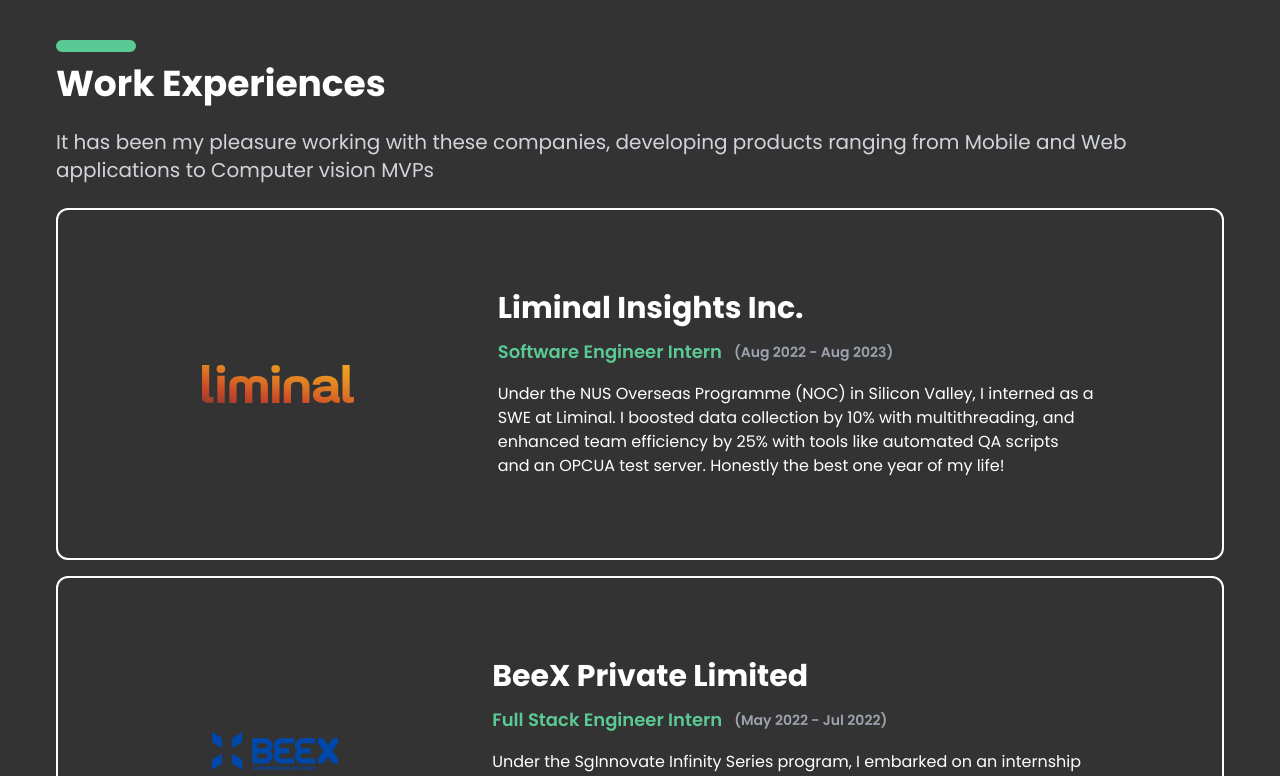
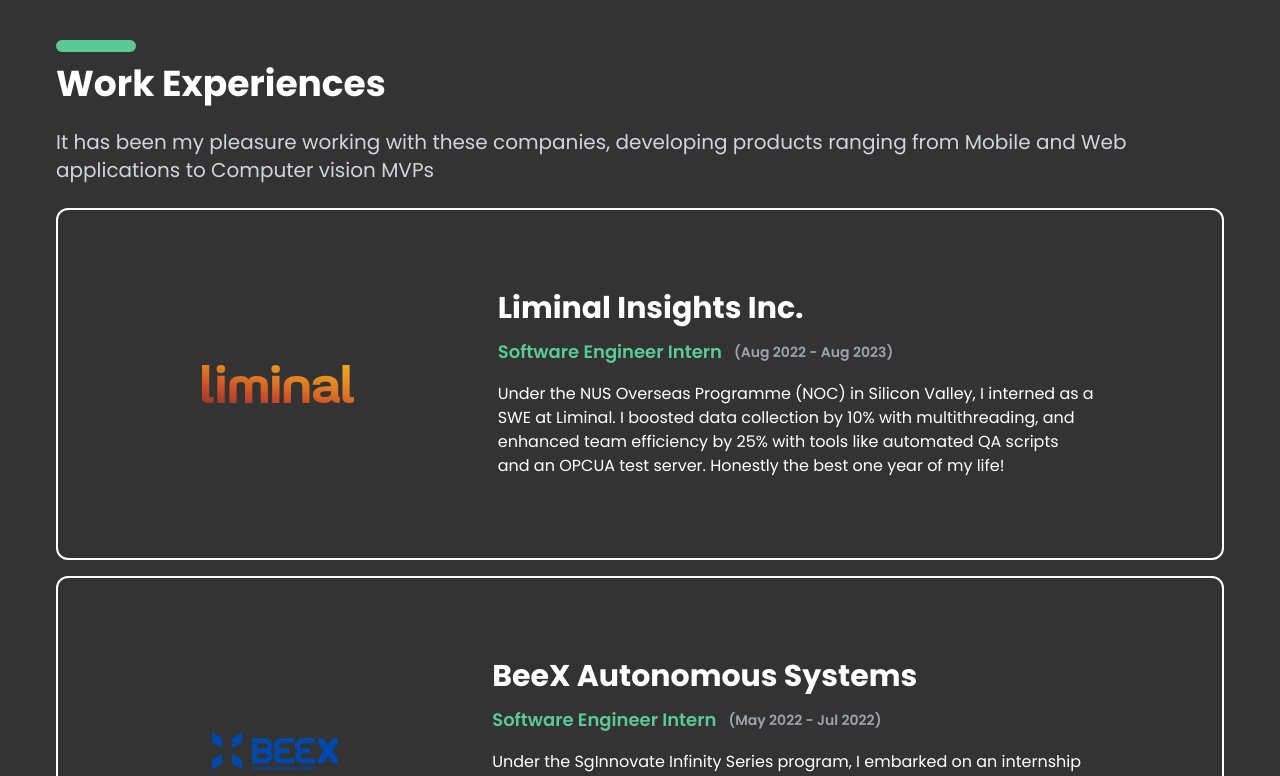
Before and after one commit to amoscookeh/personal-portfolio, a React (Create React App) app: page / in a window 1280 px wide. Shown: the part 2800-3576 px from the top of the page. Built offline with nearby package versions, Linux system fonts and the light colour scheme.

Commit message:
update resume

```diff
--- a/src/data.js
+++ b/src/data.js
@@ -52,7 +52,7 @@
   cursors: [
     "a dream chaser",
     "an adventurer",
-    "a developer",
+    "an engineer",
     "a videographer",
     "a leader",
   ],
@@ -149,9 +149,9 @@
     },
     {
       companyLogo: beeXLogo,
-      companyName: "BeeX Private Limited",
+      companyName: "BeeX Autonomous Systems",
       date: "May 2022 - Jul 2022",
-      role: "Full Stack Engineer Intern",
+      role: "Software Engineer Intern",
       details:
         "Under the SgInnovate Infinity Series program, I embarked on an internship at BeeX. My responsibilities included developing dynamic 3D features for point cloud data visualization and optimizing user efficiency through a lazy loading-based search feature, leading to a 70% reduction in search time.",
       projectLink: "https://beex.sg/",
@@ -159,9 +159,9 @@
     },
     {
       companyLogo: skittleLogo,
-      companyName: "Skittle Private Limited",
+      companyName: "Bellos",
       date: "Dec 2021 - May 2022",
-      role: "Full Stack Development Intern",
+      role: "Software Engineer Intern",
       details:
         "During my time in Skittle (now Bellos), I was given the opportunity to design and implement the fullstack implementation of a Reservation feature as part of improving their MVP. I was also tasked to redesign and shift their existing database from a NoSQL environment to one that utilises PSQL.",
       projectLink: "https://www.linkedin.com/company/bellos/",
@@ -169,9 +169,9 @@
     },
     {
       companyLogo: kinexcsLogo,
-      companyName: "Kinexcs Private Limited",
+      companyName: "Kinexcs",
       date: "May 2021 - Aug 2021",
-      role: "Software Development Intern",
+      role: "Software Engineer Intern",
       details:
         "During my 3 month stint at Kinexcs, I was given the opportunity to lead a team of 6 other interns, as their software development team lead, to concurrently improve their existing mobile application, while developing an MVP for their newest Computer Vision Physiotherapist.",
       workLink: "https://www.kinexcs.com/",
@@ -227,8 +227,7 @@
     {
       thumbnail: carcamping,
       name: "First car camping adventure",
-      details:
-        "One of my favourite memories - car camping in Sequoia NP!",
+      details: "One of my favourite memories - car camping in Sequoia NP!",
       link: "https://youtu.be/l6EDXOlk3M8",
     },
   ],
```
Also changed, not shown: 1 other file (tests, documents, lock files or other folders).
